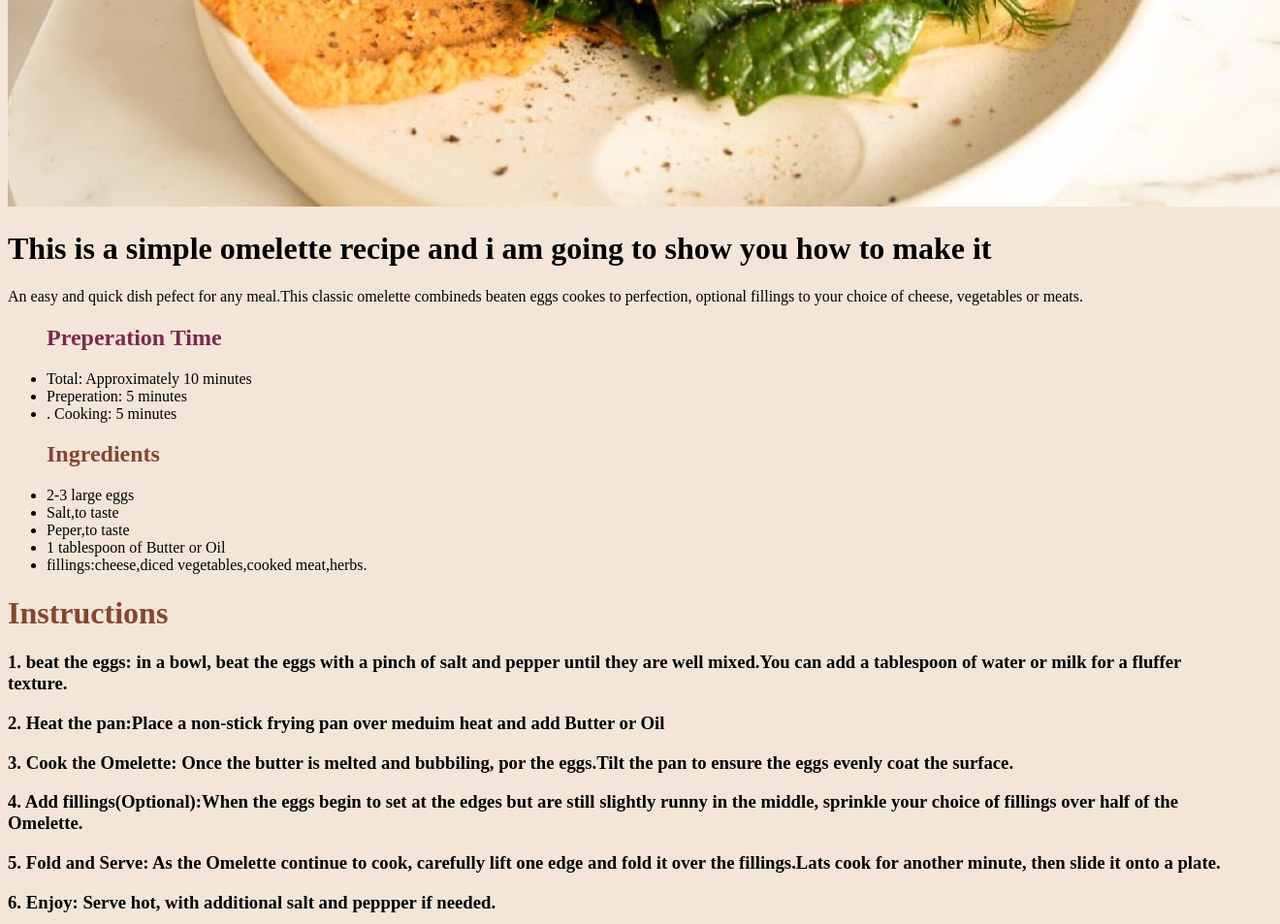
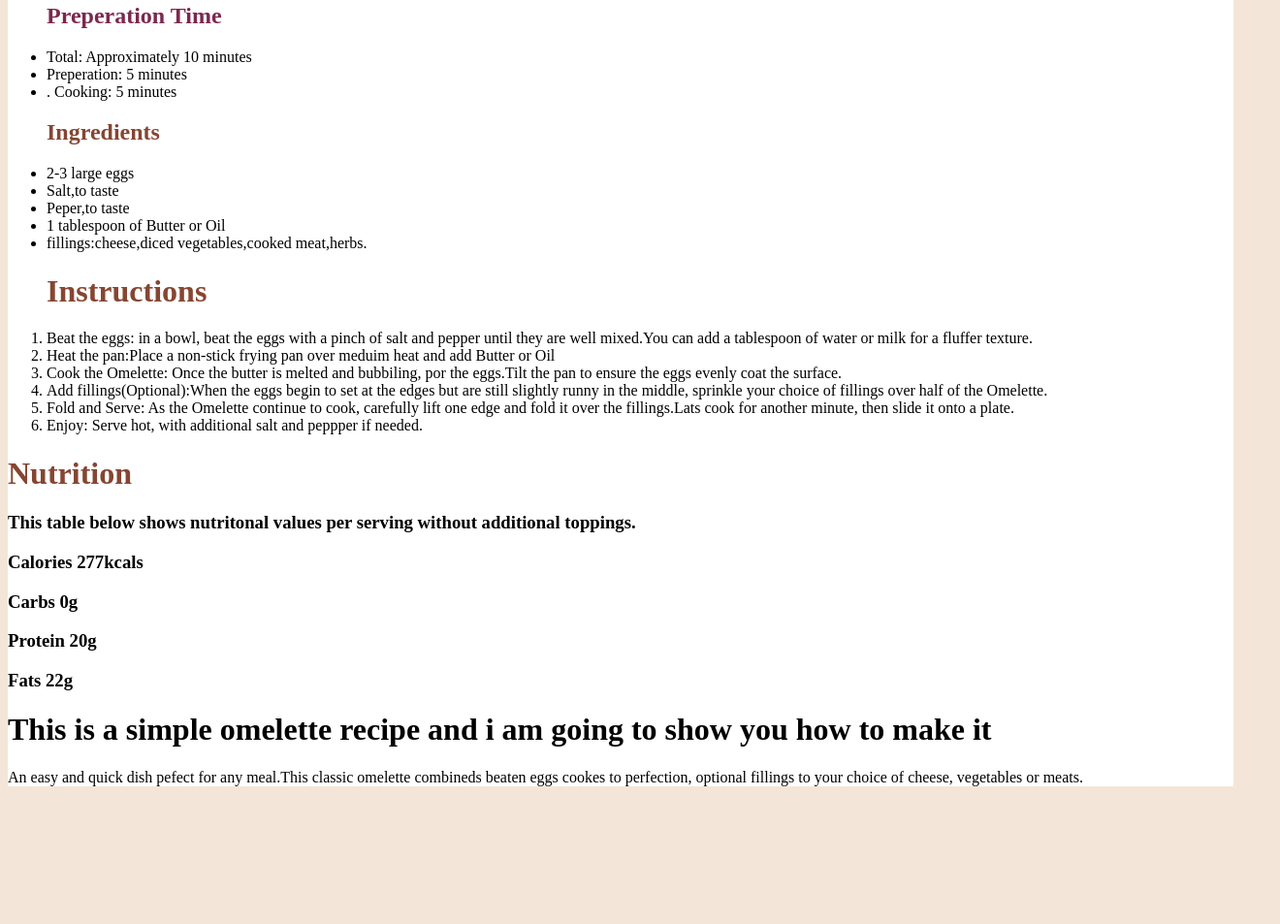
Before and after one commit to Haneef1931/Omelette., a plain HTML site: page recipe-page-main/index.html in a window 1280 px wide. Shown: the part 467-1420 px from the top of the page at 97% size, 1320 px wide, since content can reach past the window. After the commit the page ends 1294 px from the top, so only its background shows below. Drawn offline with Linux system fonts and the light colour scheme.

Commit message:
My recipe page

```diff
--- a/recipe-page-main/index.html
+++ b/recipe-page-main/index.html
@@ -14,21 +14,22 @@
 </head>
 
 <body>
+  <div class="container">
     <div class="title-container">
       <h1>Fronted Mentor | Recipe page
       </h1>
-    <img src="./assets/images/image-omelette.jpeg">
+      <img  class="image-omelette" src="./assets/images/image-omelette.jpeg">
     </div>
 
-  <h1>This is a simple omelette recipe and i am going to show you how to make it </h1>
-  <p>An easy and quick dish pefect for any meal.This classic omelette combineds beaten eggs cookes to perfection,
-    optional fillings to your choice of cheese, vegetables or meats. </p>
+    <div>
       <ul>
         <h2 class="Preperation-Time">Preperation Time</h2>
         <li> Total: Approximately 10 minutes </li>
         <li> Preperation: 5 minutes</li>
         <li>. Cooking: 5 minutes </li>
       </ul>
+    </div>
+    <div>
       <ul>
         <h2 class="Ingredients"> Ingredients</h2>
         <li>2-3 large eggs</li>
@@ -37,23 +38,38 @@
         <li> 1 tablespoon of Butter or Oil</li>
         <li>fillings:cheese,diced vegetables,cooked meat,herbs.</li>
       </ul>
+    </div>
+    <div>
+      <ol>
         <h1 class="Instructions">Instructions</h1>
-  <h3>1. beat the eggs: in a bowl, beat the eggs with a pinch of salt and pepper until they are well mixed.You can add a
-    tablespoon of water or milk for a fluffer texture.</h3>
-  <h3>2. Heat the pan:Place a non-stick frying pan over meduim heat and add Butter or Oil</h3>
-  <h3>3. Cook the Omelette: Once the butter is melted and bubbiling, por the eggs.Tilt the pan to ensure the eggs evenly
-    coat the surface. </h3>
-  <h3>4. Add fillings(Optional):When the eggs begin to set at the edges but are still slightly runny in the middle,
-    sprinkle your choice of fillings over half of the Omelette.</h3>
-  <h3>5. Fold and Serve: As the Omelette continue to cook, carefully lift one edge and fold it over the fillings.Lats
-    cook for another minute, then slide it onto a plate.</h3>
-  <h3>6. Enjoy: Serve hot, with additional salt and peppper if needed. </h3>
+        <li> Beat the eggs: in a bowl, beat the eggs with a pinch of salt and pepper until they are well mixed.You can
+          add a
+          tablespoon of water or milk for a fluffer texture.</li>
+        <li> Heat the pan:Place a non-stick frying pan over meduim heat and add Butter or Oil</li>
+        <li> Cook the Omelette: Once the butter is melted and bubbiling, por the eggs.Tilt the pan to ensure the eggs
+          evenly
+          coat the surface. </li>
+        <li> Add fillings(Optional):When the eggs begin to set at the edges but are still slightly runny in the
+          middle,
+          sprinkle your choice of fillings over half of the Omelette.</li>
+        <li> Fold and Serve: As the Omelette continue to cook, carefully lift one edge and fold it over the
+          fillings.Lats
+          cook for another minute, then slide it onto a plate.</li>
+        <li> Enjoy: Serve hot, with additional salt and peppper if needed. </li>
+      </ol>
+    </div>
+    <div>
       <h1 class="Nutrition"> Nutrition</h1>
       <h3>This table below shows nutritonal values per serving without additional toppings.</h3>
       <h3> Calories 277kcals</h3>
       <h3> Carbs 0g</h3>
       <h3> Protein 20g</h3>
       <h3> Fats 22g</h3>
+      <h1>This is a simple omelette recipe and i am going to show you how to make it </h1>
+      <p>An easy and quick dish pefect for any meal.This classic omelette combineds beaten eggs cookes to perfection,
+        optional fillings to your choice of cheese, vegetables or meats. </p>
+    </div>
+  </div>
 </body>
 
 </html>
--- a/recipe-page-main/style.css
+++ b/recipe-page-main/style.css
@@ -1,7 +1,9 @@
 body {
     background-color: hsl(30, 54%, 90%);
 }
-
+.container{
+    background-color:  hsl(0, 0%, 100%);
+}
 .Preperation-Time {
     color: hsl(332, 51%, 32%);
 }
@@ -19,3 +21,8 @@ body {
     color: hsl(14, 45%, 36%);
 
 }
+
+.image-omelette{
+    width: 800px;
+    border-radius: 10px;
+}
```
Lines whose indentation alone changed are shown as unchanged.
